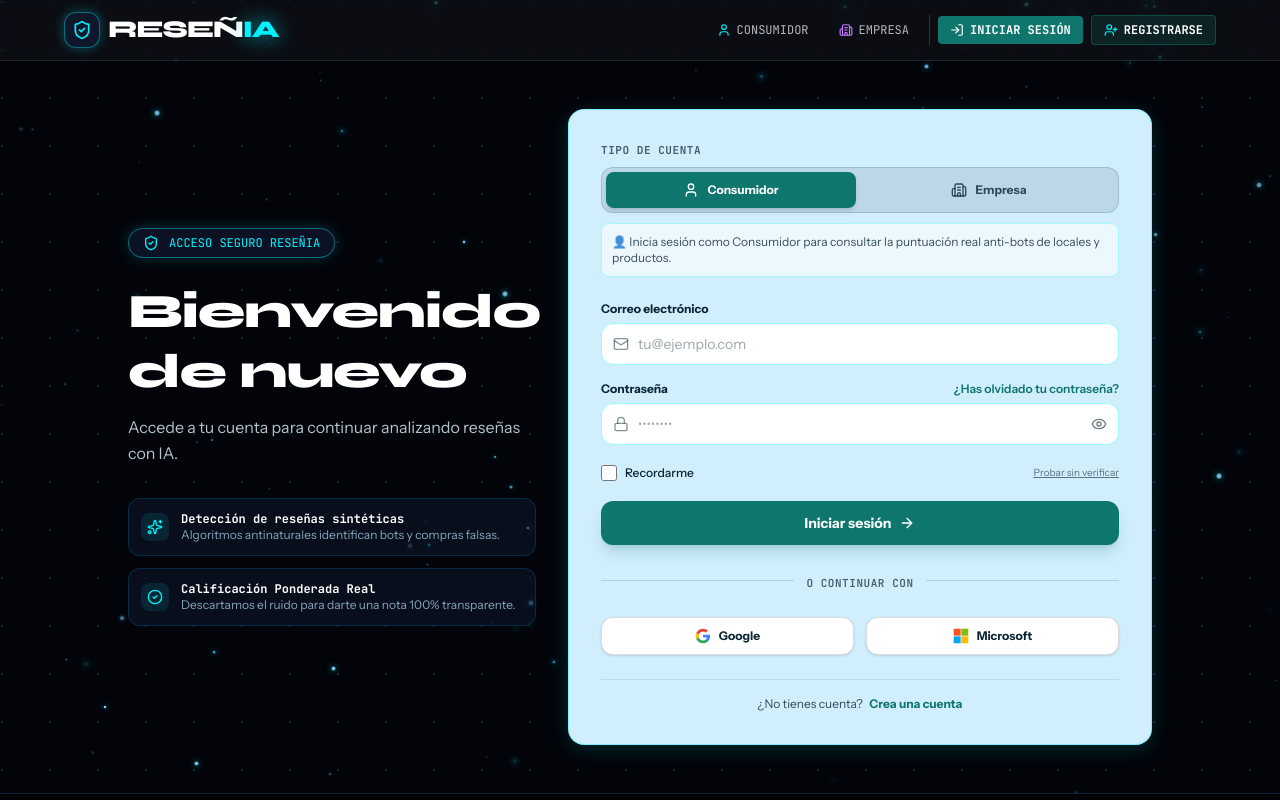
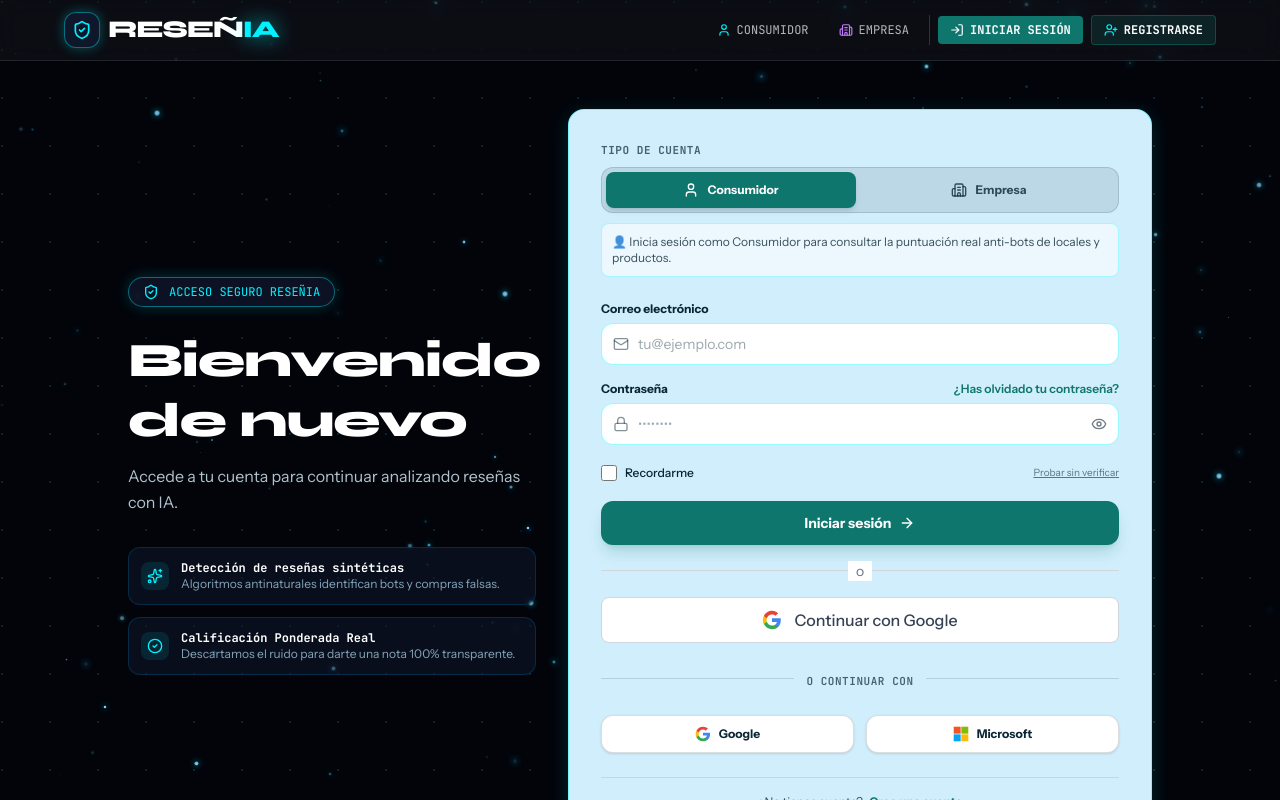
Before and after one commit to oscarviader-prog/Rese-IA, a React (Vite) app: page / in a window 1280 px wide. Both pictures are taken after a click on the button "EMPRESA". Shown: the top 800 px of the page. Built offline with nearby package versions, Linux system fonts and the light colour scheme; a web font is replaced by a local one; what @react-pdf/renderer would draw is missing.

Commit message:
feat: login y registro con Google OAuth

```diff
--- a/src/components/LoginPage.tsx
+++ b/src/components/LoginPage.tsx
@@ -16,6 +16,7 @@
 import { ViewState, UserRole } from '../types';
 import { useAuth } from '../context/AuthContext';
 import { PastelCard } from './PastelCard';
+import { supabase } from '../lib/supabase';
 
 interface LoginPageProps {
   onNavigate: (view: ViewState) => void;
@@ -92,6 +93,19 @@
       setErrorMessage(`No se pudo conectar con ${provider}. Por favor, inténtalo de nuevo.`);
     } finally {
       setOauthLoading(null);
+    }
+  };
+
+  const handleGoogleSignIn = async () => {
+    const { error } = await supabase.auth.signInWithOAuth({
+      provider: 'google',
+      options: {
+        redirectTo: window.location.origin
+      }
+    });
+    if (error) {
+      console.error('Error al iniciar sesión con Google:', error);
+      setErrorMessage('No se pudo iniciar sesión con Google. Inténtalo de nuevo.');
     }
   };
 
@@ -330,6 +344,31 @@
               </button>
             </form>
 
+            {/* Separador o (Google Sign-In) */}
+            <div className="relative my-4">
+              <div className="absolute inset-0 flex items-center">
+                <div className="w-full border-t border-gray-300"></div>
+              </div>
+              <div className="relative flex justify-center text-sm">
+                <span className="px-2 bg-white text-gray-500">o</span>
+              </div>
+            </div>
+
+            {/* Botón Continuar con Google */}
+            <button
+              type="button"
+              onClick={handleGoogleSignIn}
+              className="w-full flex items-center justify-center gap-3 bg-white text-gray-700 border border-gray-300 rounded-lg py-2.5 px-4 hover:bg-gray-50 transition-colors font-medium"
+            >
+              <svg className="w-5 h-5" viewBox="0 0 24 24">
+                <path d="M22.56 12.25c0-.78-.07-1.53-.2-2.25H12v4.26h5.92c-.26 1.37-1.04 2.53-2.21 3.31v2.77h3.57c2.08-1.92 3.28-4.74 3.28-8.09z" fill="#4285F4"/>
+                <path d="M12 23c2.97 0 5.46-.98 7.28-2.66l-3.57-2.77c-.98.66-2.23 1.06-3.71 1.06-2.86 0-5.29-1.93-6.16-4.53H2.18v2.84C3.99 20.53 7.7 23 12 23z" fill="#34A853"/>
+                <path d="M5.84 14.09c-.22-.66-.35-1.36-.35-2.09s.13-1.43.35-2.09V7.07H2.18C1.43 8.55 1 10.22 1 12s.43 3.45 1.18 4.93l2.85-2.22.81-.62z" fill="#FBBC05"/>
+                <path d="M12 5.38c1.62 0 3.06.56 4.21 1.64l3.15-3.15C17.45 2.09 14.97 1 12 1 7.7 1 3.99 3.47 2.18 7.07l3.66 2.84c.87-2.6 3.3-4.53 6.16-4.53z" fill="#EA4335"/>
+              </svg>
+              Continuar con Google
+            </button>
+
             {/* Separador */}
             <div className="relative my-6 text-center">
               <div className="absolute inset-0 flex items-center">
--- a/src/components/RegisterPage.tsx
+++ b/src/components/RegisterPage.tsx
@@ -18,6 +18,7 @@
 import { ViewState, UserRole } from '../types';
 import { useAuth } from '../context/AuthContext';
 import { PastelCard } from './PastelCard';
+import { supabase } from '../lib/supabase';
 
 interface RegisterPageProps {
   onNavigate: (view: ViewState) => void;
@@ -55,6 +56,19 @@
     setRole(selectedRole);
     setErrorMessage(null);
     setStep('fill_form');
+  };
+
+  const handleGoogleSignIn = async () => {
+    const { error } = await supabase.auth.signInWithOAuth({
+      provider: 'google',
+      options: {
+        redirectTo: window.location.origin
+      }
+    });
+    if (error) {
+      console.error('Error al iniciar sesión con Google:', error);
+      setErrorMessage('No se pudo iniciar sesión con Google. Inténtalo de nuevo.');
+    }
   };
 
   const handleConsumerSubmit = async (e: React.FormEvent) => {
@@ -285,6 +299,31 @@
                 <span>{errorMessage}</span>
               </div>
             )}
+
+            {/* Botón Continuar con Google */}
+            <button
+              type="button"
+              onClick={handleGoogleSignIn}
+              className="w-full flex items-center justify-center gap-3 bg-white text-gray-700 border border-gray-300 rounded-lg py-2.5 px-4 hover:bg-gray-50 transition-colors font-medium"
+            >
+              <svg className="w-5 h-5" viewBox="0 0 24 24">
+                <path d="M22.56 12.25c0-.78-.07-1.53-.2-2.25H12v4.26h5.92c-.26 1.37-1.04 2.53-2.21 3.31v2.77h3.57c2.08-1.92 3.28-4.74 3.28-8.09z" fill="#4285F4"/>
+                <path d="M12 23c2.97 0 5.46-.98 7.28-2.66l-3.57-2.77c-.98.66-2.23 1.06-3.71 1.06-2.86 0-5.29-1.93-6.16-4.53H2.18v2.84C3.99 20.53 7.7 23 12 23z" fill="#34A853"/>
+                <path d="M5.84 14.09c-.22-.66-.35-1.36-.35-2.09s.13-1.43.35-2.09V7.07H2.18C1.43 8.55 1 10.22 1 12s.43 3.45 1.18 4.93l2.85-2.22.81-.62z" fill="#FBBC05"/>
+                <path d="M12 5.38c1.62 0 3.06.56 4.21 1.64l3.15-3.15C17.45 2.09 14.97 1 12 1 7.7 1 3.99 3.47 2.18 7.07l3.66 2.84c.87-2.6 3.3-4.53 6.16-4.53z" fill="#EA4335"/>
+              </svg>
+              Continuar con Google
+            </button>
+
+            {/* Separador o (Google Sign-In) */}
+            <div className="relative my-4">
+              <div className="absolute inset-0 flex items-center">
+                <div className="w-full border-t border-gray-300"></div>
+              </div>
+              <div className="relative flex justify-center text-sm">
+                <span className="px-2 bg-white text-gray-500">o</span>
+              </div>
+            </div>
 
             {/* CONSUMER FORM */}
             {role === 'consumer' && (
```
